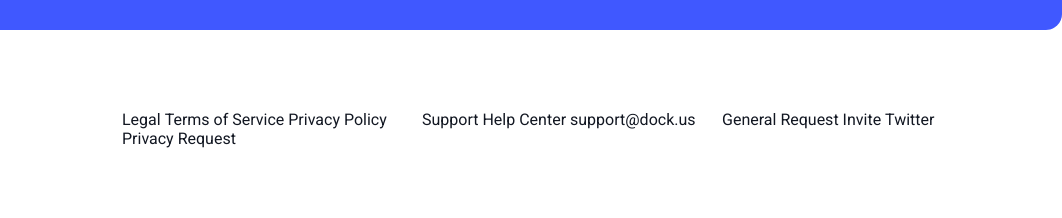
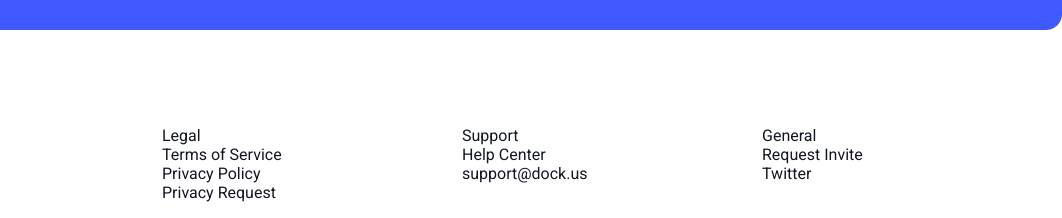
Before and after one commit to RikRoI/dock, a plain HTML site: page index.html in a window 1280 px wide. Shown: the part 6301-6519 px from the top of the page, 218-1280 px from the left. Drawn offline with Linux system fonts and the light colour scheme.

Commit message:
fix:footer

```diff
--- a/css/style.css
+++ b/css/style.css
@@ -680,7 +680,6 @@ h6 {
   display: grid;
   grid-template-columns: 1fr 1fr 1fr 1fr;
   margin-top: 80px;
-  column-count: 4;
 }
 
 .footer-colum-1 p {
@@ -695,6 +694,7 @@ h6 {
   font-weight: 400;
   color: #121722;
   column-count: 1;
+  list-style: none;
 }
 
 .footer-colum-3 a {
@@ -710,3 +710,15 @@ h6 {
   font-weight: 400;
   color: #121722;
 }
+
+.footer-colum-2 ul {
+  list-style: none;
+}
+
+.footer-colum-3 ul {
+  list-style: none;
+}
+
+.footer-colum-4 ul {
+  list-style: none;
+}
--- a/index.html
+++ b/index.html
@@ -203,20 +203,33 @@
               <p>All rights reserved.</p>
             </div>
             <div class="footer-colum-2">
+              <ul>
+                <li>
               <a href="#">Legal</a>
-              <a href="#">Terms of Service</a>
-              <a href="#">Privacy Policy</a>
-              <a href="#">Privacy Request</a>
+                </li>
+                <li><a href="#">Terms of Service</a></li>
+              <li><a href="#">Privacy Policy</a></li>
+              <li> <a href="#">Privacy Request</a></li>
+
+            </ul>
             </div>
             <div class="footer-colum-3">
-              <a href="#">Support</a>
-              <a href="#">Help Center</a>
-              <a href="#">support@dock.us</a>
+              <ul><li><a href="#">Support</a></li>
+                <li>  <a href="#">Help Center</a></li>
+                <li><a href="#">support@dock.us</a></li>
+              </ul>
+
+
+
             </div>
             <div class="footer-colum-4">
-              <a href="#">General</a>
-              <a href="#">Request Invite</a>
-              <a href="#">Twitter</a>
+              <ul><li> <a href="#">General</a></li>
+              <li>
+                <a href="#">Request Invite</a></li>
+                <li> <a href="#">Twitter</a></li>
+              </ul>
+
+
 
             </div>
           </div>
```
